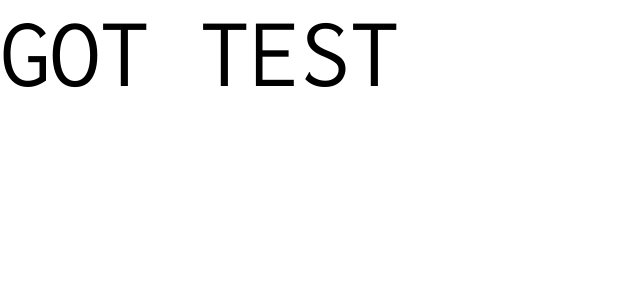
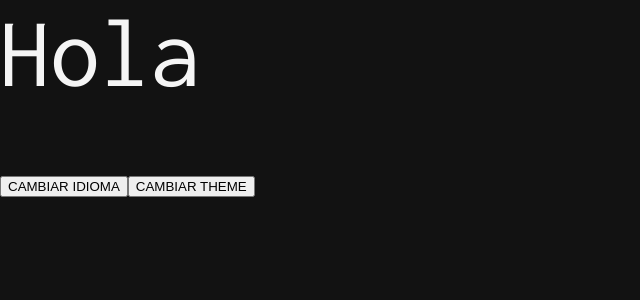
Before and after one commit to leanhanc/which-got-character-are-you, a React (Create React App) app: page / in a window 1280 px wide. Shown: the top 300 px of the page, without its empty margins (0-640 px from the left). Built offline with nearby package versions, Linux system fonts and the light colour scheme.

Commit message:
Support languages. Support themes.

```diff
--- a/public/index.html
+++ b/public/index.html
@@ -1,14 +1,11 @@
 <!DOCTYPE html>
-<html lang="en">
+<html lang="en" data-theme="dark">
   <head>
     <meta charset="utf-8" />
     <link rel="icon" href="%PUBLIC_URL%/favicon.ico" />
     <meta name="viewport" content="width=device-width, initial-scale=1" />
     <meta name="theme-color" content="#000000" />
-    <meta
-      name="description"
-      content="Web site created using create-react-app"
-    />
+    <meta name="description" content="Web site created using create-react-app" />
     <link rel="apple-touch-icon" href="%PUBLIC_URL%/logo192.png" />
     <!--
       manifest.json provides metadata used when your web app is installed on a
--- a/src/App.js
+++ b/src/App.js
@@ -1,9 +1,26 @@
-import React from 'react';
+import React, { useReducer } from 'react';
+
+// Reducers
+import { initialState, appConfigActions, appConfigReducer } from './reducers/appConfig';
+
+// Enums
+import { LANG } from './utils/enums';
 
 function App() {
+  // State
+  const [appUserSettings, dispatchUserSetting] = useReducer(appConfigReducer, initialState);
+
+  // Handlers
+  const toggleLangHandler = () => dispatchUserSetting({ type: appConfigActions.TOGGLE_LANG });
+  const toggleThemeHandler = () => dispatchUserSetting({ type: appConfigActions.TOGGLE_THEME });
+
   return (
     <div className="App">
-      <header>GOT TEST</header>
+      <header>{appUserSettings.lang === LANG.ES ? 'Hola' : 'Hello'}</header>
+      <div>
+        <button onClick={toggleLangHandler}>CAMBIAR IDIOMA</button>
+        <button onClick={toggleThemeHandler}>CAMBIAR THEME</button>
+      </div>
     </div>
   );
 }
--- a/src/index.css
+++ b/src/index.css
@@ -1,3 +1,15 @@
+:root {
+  --primary-color: #b58107;
+  --bg-color: #eeeeee;
+  --font-color: #121212;
+}
+
+[data-theme='dark'] {
+  --primary-color: ##ebb042;
+  --bg-color: #121212;
+  --font-color: #f5f5f5;
+}
+
 @font-face {
   font-family: 'Inconsolata';
   src: local('Inconsolata'),
@@ -27,6 +39,8 @@ body {
   font-size: 100px;
   margin: 0;
   padding: 0;
+  background-color: var(--bg-color);
+  color: var(--font-color);
 }
 
 img,
--- /dev/null
+++ b/src/reducers/appConfig.js
@@ -0,0 +1,24 @@
+import { LANG, THEME } from '../utils/enums';
+
+export const initialState = {
+  theme: THEME.DARK,
+  lang: LANG.ES,
+};
+
+export const appConfigActions = {
+  TOGGLE_THEME: '@@appConfig/theme',
+  TOGGLE_LANG: '@@appConfig/lang',
+};
+
+export function appConfigReducer(state, action) {
+  switch (action.type) {
+    case appConfigActions.TOGGLE_THEME:
+      const theme = state.theme === THEME.LIGHT ? THEME.DARK : THEME.LIGHT;
+      document.documentElement.setAttribute('data-theme', theme);
+      return { ...state, theme };
+    case appConfigActions.TOGGLE_LANG:
+      return { ...state, lang: state.lang === LANG.ES ? LANG.EN : LANG.ES };
+    default:
+      throw new Error('[appConfig] Received invalid action type');
+  }
+}
--- /dev/null
+++ b/src/utils/enums.js
@@ -0,0 +1,9 @@
+export const THEME = {
+  DARK: 'dark',
+  LIGHT: 'light',
+};
+
+export const LANG = {
+  ES: 'spanish',
+  EN: 'english',
+};
```
